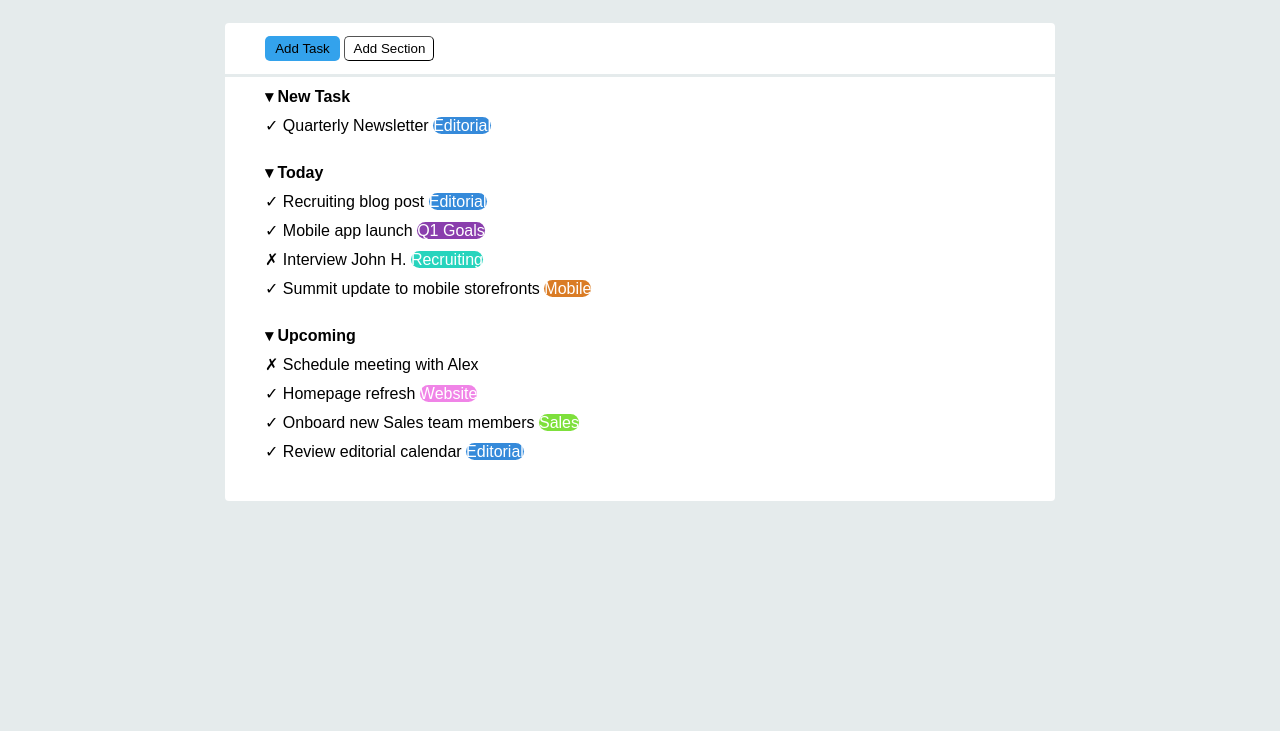
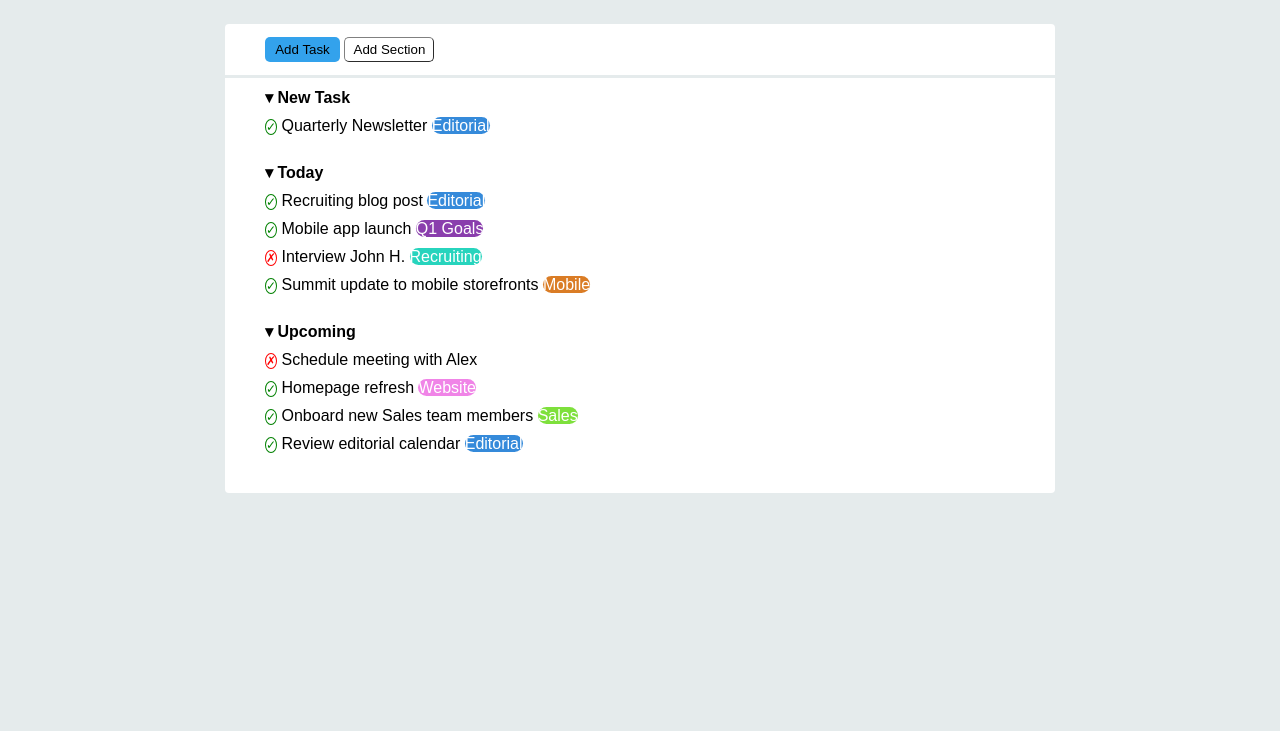
Before and after one commit to danieldivincenzo/html-css-toboolist, a plain HTML site: page index.html in a window 1280 px wide. Shown: the part 69-800 px from the top of the page. Drawn offline with Linux system fonts and the light colour scheme.

Commit message:
aggiunte ultime modifiche

```diff
--- a/css/app.css
+++ b/css/app.css
@@ -17,7 +17,11 @@ body {
 
 header {
     background-color: white;
-    padding-left: 20px;
+    padding: 7px 20px;
+}
+
+.logo {
+    height: 40px;
 }
 
 .todo-card {
@@ -47,6 +51,7 @@ header {
 .section {
     border-width: 1px;
     border-radius: 5px;
+    border-color: grey;
     width: 90px;
     height: 25px;
     background-color: white;
@@ -104,3 +109,17 @@ li {
     color: white;
     font-family: Arial, Helvetica, sans-serif;
 }
+
+.check {
+    border: 1px solid green;
+    border-radius: 100%;
+    color: green;
+    font-size: 12px;
+}
+
+.cross {
+    border: 1px solid red;
+    border-radius: 100%;
+    color: red;
+    font-size: 12px;
+}
--- a/index.html
+++ b/index.html
@@ -27,7 +27,9 @@
                         <li class="list-titles">&dtrif; New Task</li>
                         <li>
                             <ul>
-                                <li>&check; Quarterly Newsletter <span class="blue oval">Editorial</span></li>
+                                <li><span class="check">&check;</span> Quarterly Newsletter <span
+                                        class="blue oval">Editorial</span>
+                                </li>
                             </ul>
                         </li>
                     </ul>
@@ -36,10 +38,17 @@
                         <li class="list-titles">&dtrif; Today</li>
                         <li>
                             <ul>
-                                <li>&check; Recruiting blog post <span class="blue oval">Editorial</span></li>
-                                <li>&check; Mobile app launch <span class="purple oval">Q1 Goals</span></li>
-                                <li>&cross; Interview John H. <span class="acqua oval">Recruiting</span></li>
-                                <li>&check; Summit update to mobile storefronts <span class="orange oval">Mobile</span>
+                                <li><span class="check">&check;</span> Recruiting blog post <span
+                                        class="blue oval">Editorial</span>
+                                </li>
+                                <li><span class="check">&check;</span> Mobile app launch <span class="purple oval">Q1
+                                        Goals</span>
+                                </li>
+                                <li><span class="cross">&cross;</span> Interview John H. <span
+                                        class="acqua oval">Recruiting</span>
+                                </li>
+                                <li><span class="check">&check;</span> Summit update to mobile storefronts <span
+                                        class="orange oval">Mobile</span>
                                 </li>
                             </ul>
                         </li>
@@ -49,10 +58,13 @@
                         <li class="list-titles">&dtrif; Upcoming</li>
                         <li>
                             <ul>
-                                <li>&cross; Schedule meeting with Alex</li>
-                                <li>&check; Homepage refresh <span class="pink oval">Website</span></li>
-                                <li>&check; Onboard new Sales team members <span class="green oval">Sales</span></li>
-                                <li>&check; Review editorial calendar <span class="blue oval">Editorial</span></li>
+                                <li><span class="cross">&cross;</span> Schedule meeting with Alex</li>
+                                <li><span class="check">&check;</span> Homepage refresh <span
+                                        class="pink oval">Website</span></li>
+                                <li><span class="check">&check;</span> Onboard new Sales team members <span
+                                        class="green oval">Sales</span></li>
+                                <li><span class="check">&check;</span> Review editorial calendar <span
+                                        class="blue oval">Editorial</span></li>
                             </ul>
                         </li>
                     </ul>
```
